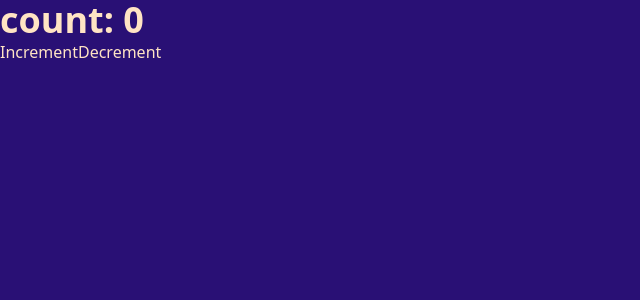
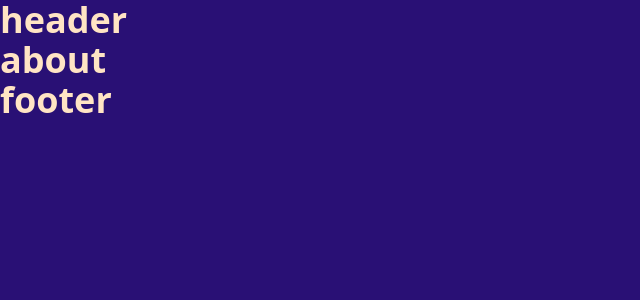
Before and after one commit to tashrifmiyaji/my-react, a React (Vite) app: page /about in a window 1280 px wide. Shown: the top 300 px of the page, without its empty margins (0-640 px from the left). Built offline with nearby package versions, Linux system fonts and the light colour scheme.

Commit message:
create dynamic routing for React Movie website.

```diff
--- a/src/App.jsx
+++ b/src/App.jsx
@@ -38,7 +38,8 @@ import "./index.css";
 // import { CounterForReactMemo } from "./components/Hook/Memo/Counter";
 // import { UseMemo } from "./components/Hook/Memo/useMemo/useMemo"
 // import { CounterWithReactMemoAndUseMemo } from "./components/Hook/Memo/memo with useMemo/Counter"
-import { UseCAllBack } from "./components/Hook/Memo/useCallBack/UseCallBack"
+// import { UseCAllBack } from "./components/Hook/Memo/useCallBack/UseCallBack"
+import  ReactMovieWebsite  from "./components/Projects/React Movie website/app";
 
 function App() {
 	return (
@@ -84,7 +85,8 @@ function App() {
 			{/* <CounterForReactMemo/> */}
 			{/* <UseMemo/> */}
 			{/* <CounterWithReactMemoAndUseMemo/> */}
-			<UseCAllBack/>
+			{/* <UseCAllBack/> */}
+			<ReactMovieWebsite/>
 		</>
 	);
 }
--- /dev/null
+++ b/src/components/Projects/React Movie website/Pages/About.jsx
@@ -0,0 +1,5 @@
+export const About = () => {
+    return(
+        <h1>about</h1>
+    )
+}
--- /dev/null
+++ b/src/components/Projects/React Movie website/Pages/Contact.jsx
@@ -0,0 +1,5 @@
+export const Contact = () => {
+    return(
+        <h1>contact</h1>
+    )
+}
--- /dev/null
+++ b/src/components/Projects/React Movie website/Pages/Home.jsx
@@ -0,0 +1,5 @@
+export const Home = () => {
+    return(
+        <h1>home</h1>
+    )
+}
--- /dev/null
+++ b/src/components/Projects/React Movie website/Pages/Movie.jsx
@@ -0,0 +1,5 @@
+export const Movie = () => {
+    return(
+        <h1>movie</h1>
+    )
+}
--- /dev/null
+++ b/src/components/Projects/React Movie website/app.jsx
@@ -0,0 +1,37 @@
+import { createBrowserRouter, RouterProvider } from "react-router";
+import AppLayOut from "./layOut/AppLayOut";
+import { Home } from "./Pages/Home";
+import { About } from "./Pages/About";
+import { Contact } from "./Pages/Contact";
+import { Movie } from "./Pages/Movie";
+
+const ReactMovieWebsite = () => {
+	const router = createBrowserRouter([
+		{
+			path: "/",
+			element: <AppLayOut />,
+			children: [
+				{
+					path: "/",
+					element: <Home />,
+				},
+				{
+					path: "/about",
+					element: <About />,
+				},
+				{
+					path: "/contact",
+					element: <Contact />,
+				},
+				{
+					path: "/movie",
+					element: <Movie />,
+				},
+			],
+		},
+	]);
+
+	return <RouterProvider router={router} />;
+};
+
+export default ReactMovieWebsite;
--- /dev/null
+++ b/src/components/Projects/React Movie website/layOut/AppLayOut.jsx
@@ -0,0 +1,15 @@
+import { Outlet } from "react-router-dom";
+import { Footer } from "./Footer";
+import { Header } from "./Header";
+
+const AppLayOut = () => {
+	return (
+		<>
+			<Header />
+			<Outlet />
+			<Footer />
+		</>
+	);
+};
+
+export default AppLayOut;
--- /dev/null
+++ b/src/components/Projects/React Movie website/layOut/Footer.jsx
@@ -0,0 +1,5 @@
+export const Footer = () => {
+    return (
+        <h1>footer</h1>
+    )
+}
--- /dev/null
+++ b/src/components/Projects/React Movie website/layOut/Header.jsx
@@ -0,0 +1,5 @@
+export const Header = () => {
+    return (
+        <h1>header</h1>
+    )
+}
```
